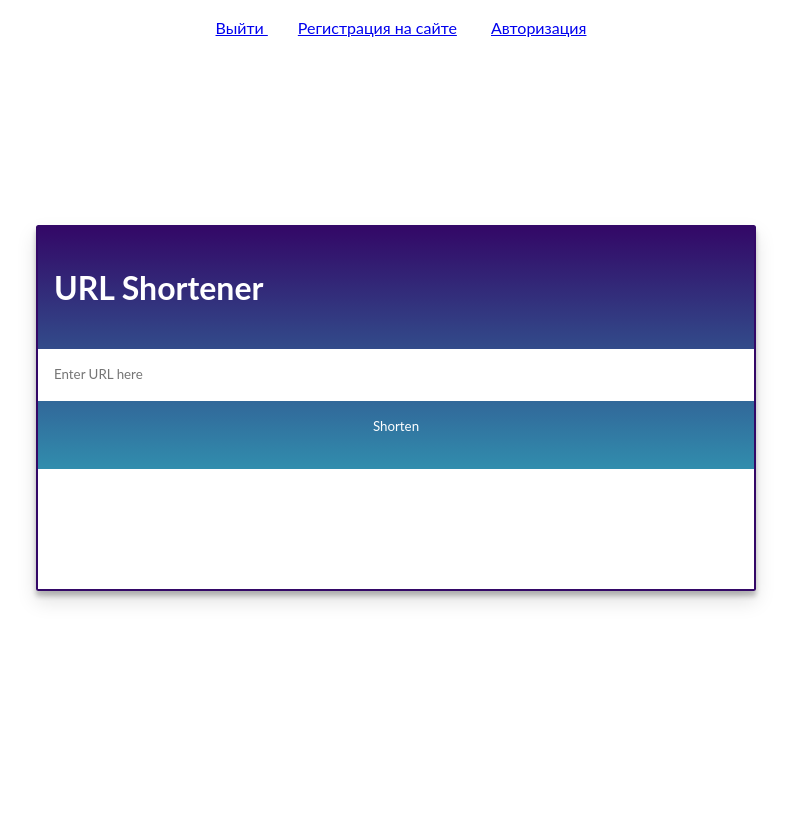
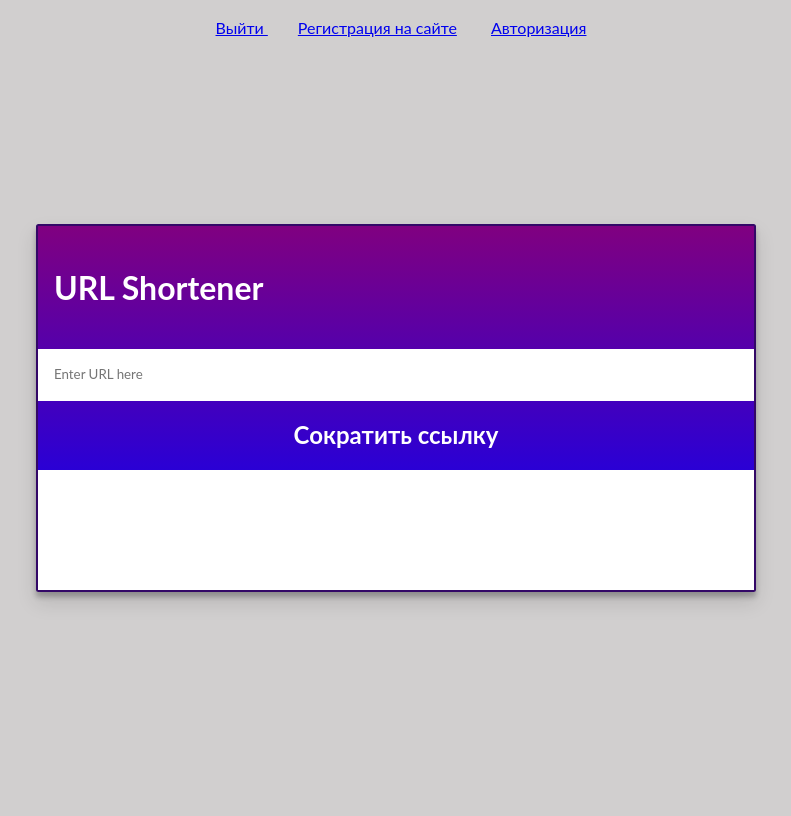
Before and after one commit to Win4esterD/URL_Shortner, a Django app: page / in a window 1280 px wide. Shown: the whole page, without its empty margins (244-1035 px from the left). Run offline with Django 4.2, Linux system fonts and the light colour scheme; some libraries are stand-ins or nearby versions.

Commit message:
Modified CSS templates

```diff
--- a/templates/index.html
+++ b/templates/index.html
@@ -16,6 +16,7 @@ section {
 }
 
 body {
+  background-color: #d1cfcf;
   min-height: 100vh;
   font-family: "Lato", sans-serif;
   line-height: 1.5;
@@ -29,7 +30,7 @@ main {
   border-radius: 2.5px;
   box-shadow: 0 10px 20px rgba(17, 17, 17, 0.125),
     0 5px 5px rgba(17, 17, 17, 0.25);
-  background-image: linear-gradient(to top, #30cfd0 0%, #330867 100%);
+  background-image: linear-gradient(to top, blue 0%, purple 100%);
 }
 
 header {
@@ -57,6 +58,16 @@ button {
   padding: 1rem;
 }
 
+button {
+  transition: 1s;
+}
+
+button:hover {
+  transform: scale(1.2)
+}
+
+
+
 input {
   box-sizing: border-box;
   width: 100%;
@@ -67,6 +78,8 @@ input {
 }
 
 button {
+  font-size: 24px;
+  padding-bottom: 1px;
   cursor: pointer;
   flex: 1;
   background-color: transparent;
@@ -98,7 +111,7 @@ section {
     {% csrf_token %}
   <input type="text" name="link" id="link" placeholder="Enter URL here">
   <div class="buttons">
-    <button type="submit" id="shorten">Shorten</button>
+    <button type="submit" id="shorten"><b>Сократить ссылку</b></button>
   </div>
   </form>
 
```
Also changed, not shown: templates/authorisation.html (+11 -0 lines), templates/register.html (+15 -4 lines), db.sqlite3.
